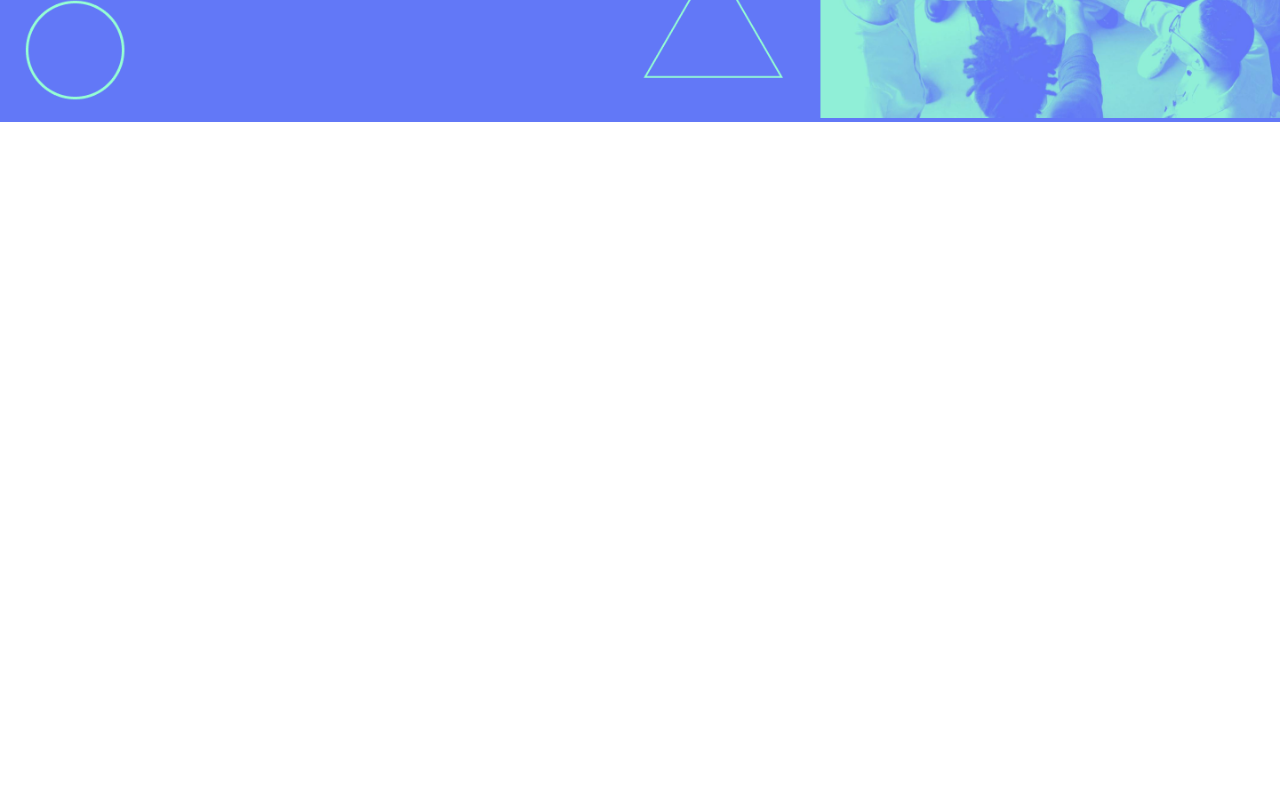
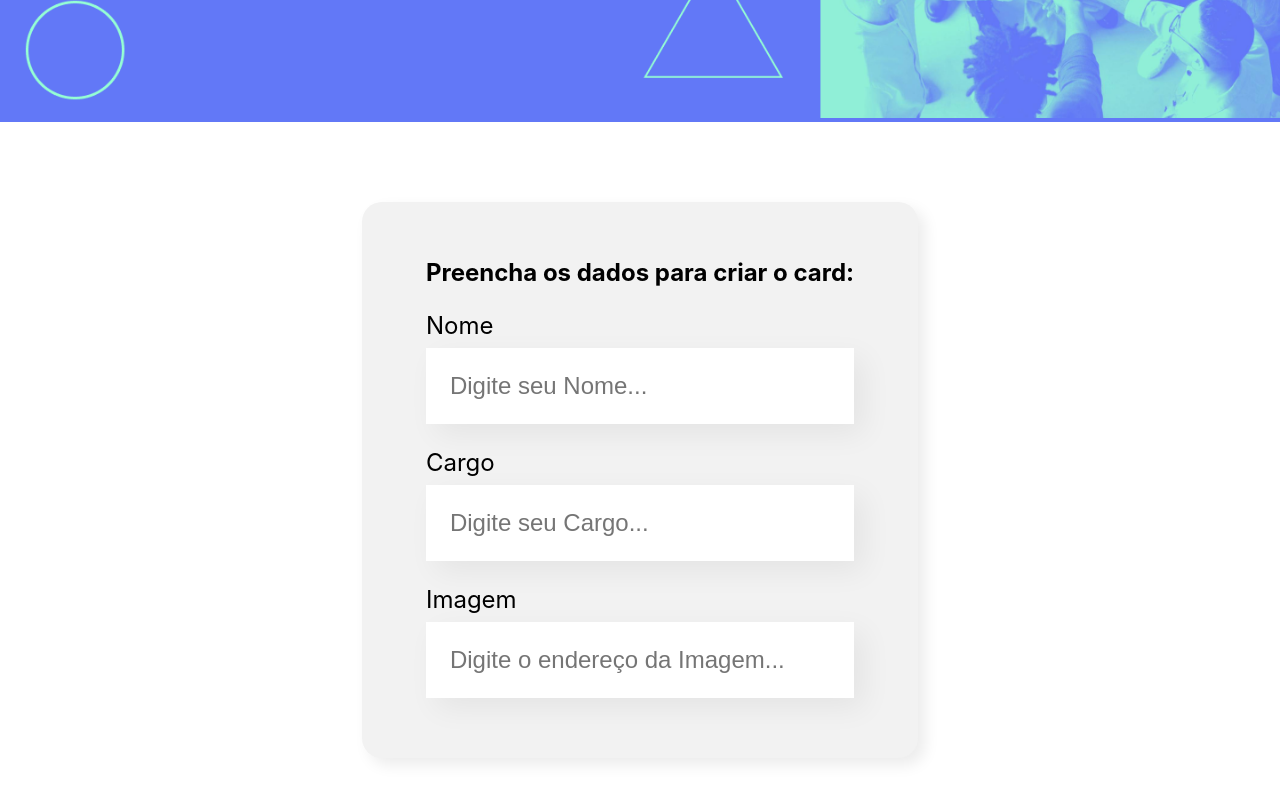
Before and after one commit to luizladeira/app_organo, a React (Create React App) app in the folder organo/: page / in a window 1280 px wide. Shown: the part 376-1176 px from the top of the page. Before the commit the page ends 800 px from the top, so only its background shows below. Built offline with nearby package versions, Linux system fonts and the light colour scheme.

Commit message:
inserindo o formulário com react js

```diff
--- a/organo/src/App.js
+++ b/organo/src/App.js
@@ -1,11 +1,12 @@
-import Banner from './components/Banner/Banner';
-
+import Banner from './components/Banner';
+import Formulario from './components/Formulario';
 //Banner é um componente
 
 function App() {
   return (
     <div className="App">
       <Banner />
+      <Formulario />
     </div>
   );
 }
--- a/organo/src/components/Banner/Banner.js
+++ b/organo/src/components/Banner/Banner.js
@@ -1,6 +1,6 @@
 import './Banner.css'
 
-function Banner(){
+export function Banner(){
     // JSX é como o react lê o return e transforma em elementos do DOM
     return (
         <header className="banner">
@@ -8,5 +8,3 @@
         </header>
     )
 }
-
-export default Banner
--- /dev/null
+++ b/organo/src/components/Banner/index.js
@@ -0,0 +1,3 @@
+import { Banner } from "./Banner";
+
+export default Banner
--- /dev/null
+++ b/organo/src/components/CampoTexto/CampoTexto.css
@@ -0,0 +1,20 @@
+.campo-texto{
+    margin: 24px 0;
+}
+
+.campo-texto label{
+    display: block;
+    margin-bottom:8px;
+    font-size: 24px;
+}
+
+.campo-texto input{
+        background: #FFFFFF;
+        mix-blend-mode: normal;
+        box-shadow: 10px 10px 30px rgba(0, 0, 0, 0.06);
+        width: 100%;
+        border: none;
+        font-size:24px;
+        padding: 24px;
+        box-sizing: border-box;
+}
--- /dev/null
+++ b/organo/src/components/CampoTexto/index.js
@@ -0,0 +1,19 @@
+import './CampoTexto.css'
+
+const CampoTexto = (props) => {
+    //console.log(props.label) // debug
+
+    const placeholderModificada = `${props.placeholder}...`
+
+    return (
+        <div className="campo-texto">
+            <label>
+                {props.label}
+            </label>
+
+            <input placeholder={placeholderModificada} />
+        </div>
+    )
+}
+
+export default CampoTexto
--- /dev/null
+++ b/organo/src/components/Formulario/Formulario.css
@@ -0,0 +1,15 @@
+.formulario {
+    display: flex;
+    justify-content: center;
+    margin:80px 0;
+
+}
+
+.formulario form{
+    max-width: 80%;
+    background-color: #F2F2F2;
+    border-radius:  20px;
+    padding: 36px 64px;
+    box-shadow: 7px 7px 15px rgba(0, 0, 0, 0.08);
+    border-radius: 20px;
+}
--- /dev/null
+++ b/organo/src/components/Formulario/index.js
@@ -0,0 +1,18 @@
+import CampoTexto from "../CampoTexto"
+import "./Formulario.css"
+
+const Formulario = () => {
+
+    return (
+        <section className="formulario">
+            <form>
+                <h2>Preencha os dados para criar o card:</h2>
+                <CampoTexto label="Nome" placeholder="Digite seu Nome" />
+                <CampoTexto label="Cargo" placeholder="Digite seu Cargo" />
+                <CampoTexto label="Imagem" placeholder="Digite o endereço da Imagem" />
+            </form>
+        </section>
+    )
+}
+
+export default Formulario
```
Also changed, not shown: organo/src/logo.svg (deleted).
